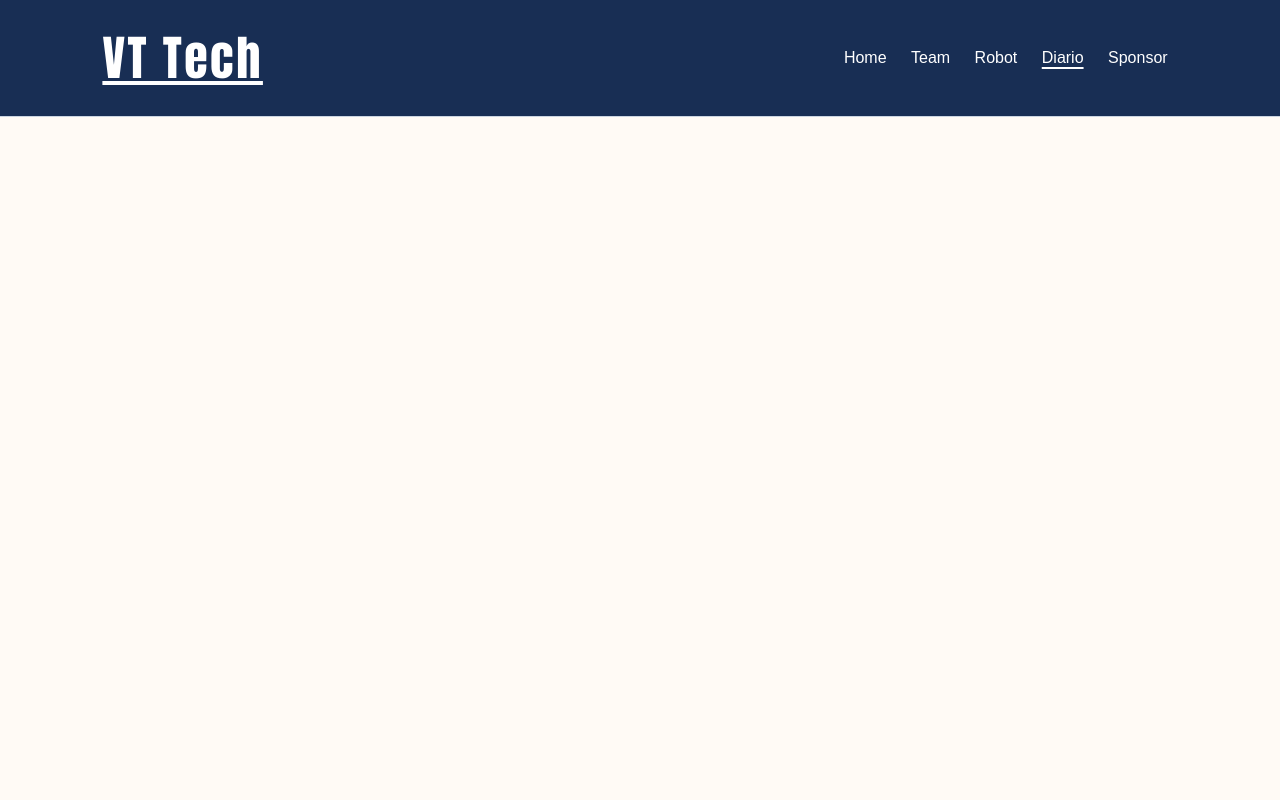
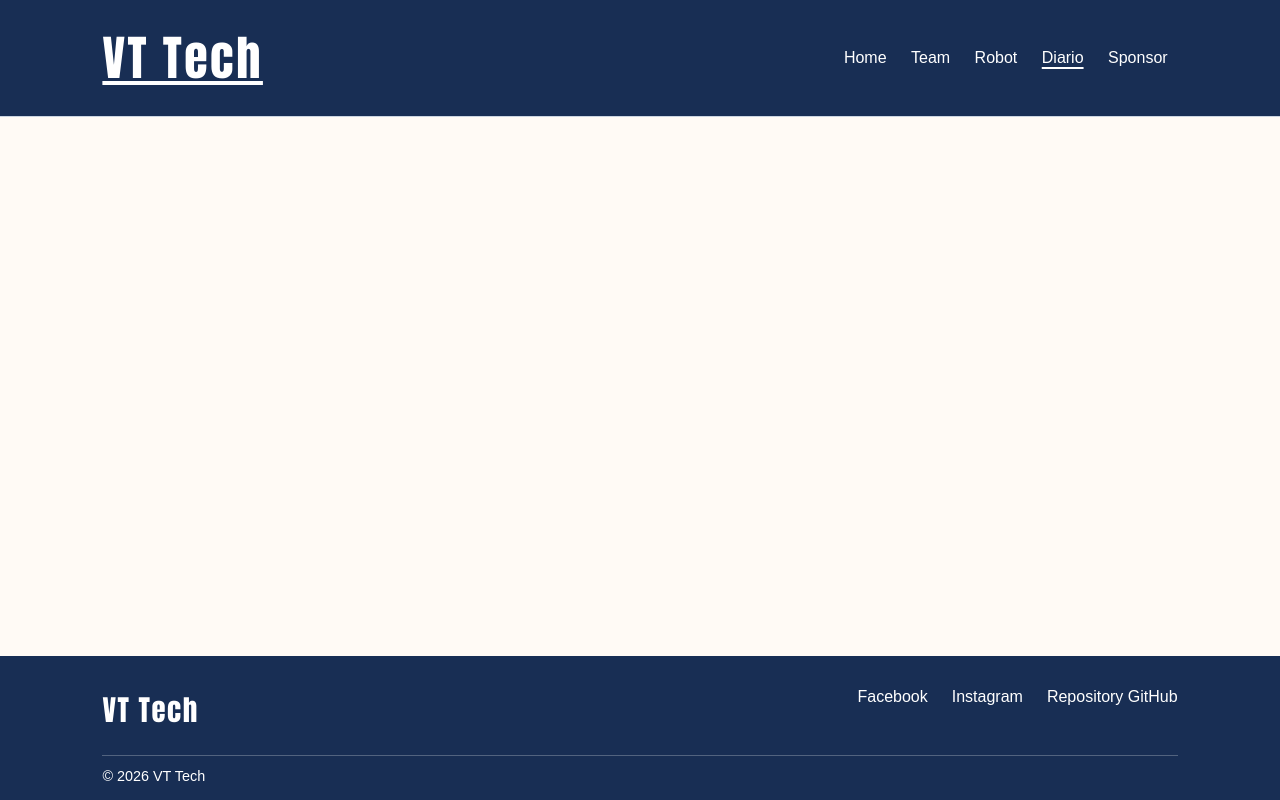
Before and after one commit to VTTech23134/VTTECH-Repository, a plain HTML site: page Website/diary.html in a window 1280 px wide. Drawn offline with Linux system fonts and the light colour scheme.

Commit message:
footer to other pages

```diff
--- a/Website/diary.html
+++ b/Website/diary.html
@@ -17,5 +17,37 @@
         <a href="sponsor.html">Sponsor</a>
       </nav>
     </header>
+
+    <footer class="site-footer">
+      <div class="footer-content">
+        <div>
+          <a href="index.html" class="footer-logo">VT Tech</a>
+        </div>
+        <nav class="footer-links" aria-label="Link esterni">
+          <a
+            href="https://www.facebook.com/people/VT-Tech-23134/61596882599600/"
+            target="_blank"
+            rel="noopener noreferrer"
+          >
+            Facebook
+          </a>
+          <a
+            href="https://www.instagram.com/vt_tech.23134/"
+            target="_blank"
+            rel="noopener noreferrer"
+          >
+            Instagram
+          </a>
+          <a
+            href="https://github.com/VTTech23134/VTTECH-Repository"
+            target="_blank"
+            rel="noopener noreferrer"
+          >
+            Repository GitHub
+          </a>
+        </nav>
+      </div>
+      <p class="footer-copyright">&copy; 2026 VT Tech</p>
+    </footer>
   </body>
 </html>
```
Also changed, not shown: Website/index.html (+4 -5 lines), Website/robot.html (+36 -4 lines), Website/sponsor.html (+32 -0 lines), Website/team.html (+32 -0 lines).
